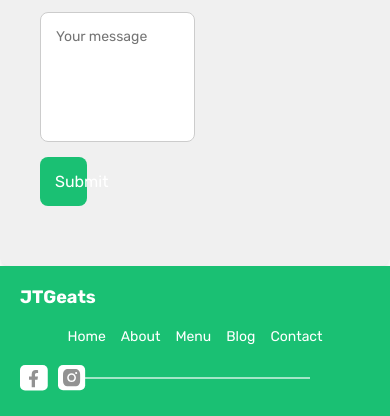
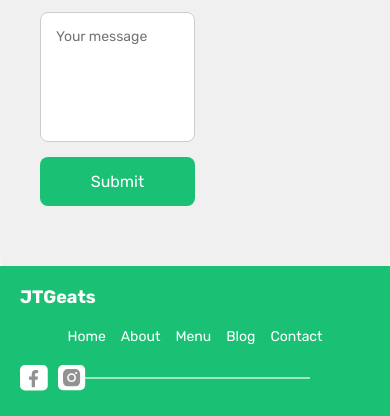
Before and after one commit to Shresth112/JTGEATS, a plain HTML site: page index.html in a window 390 px wide. Shown: the part 7860-8276 px from the top of the page. Drawn offline with Linux system fonts and the light colour scheme.

Commit message:
Responsive

```diff
--- a/styles/index.css
+++ b/styles/index.css
@@ -696,7 +696,7 @@ form textarea {
 
 form button {
     background-color: #1AC073;
-    width: 30%;;
+    width: 30%; /* Adjust width */
     color: white;
     border: none;
     padding: 15px 15px 15px;
@@ -835,6 +835,10 @@ form button:hover {
         padding-right: 0; /* Remove right padding */
     }
 
+    form button {
+        width: 50%; /* Adjust width for smaller screens */
+    }
+
     .footer {
         padding: 20px 40px; /* Reduce padding */
     }
@@ -855,6 +859,10 @@ form button:hover {
         padding: 20px; /* Further reduce padding */
     }
 
+    form button {
+        width: 100%; /* Full width for very small screens */
+    }
+
     .footer {
         padding: 20px; /* Further reduce padding */
     }
```
